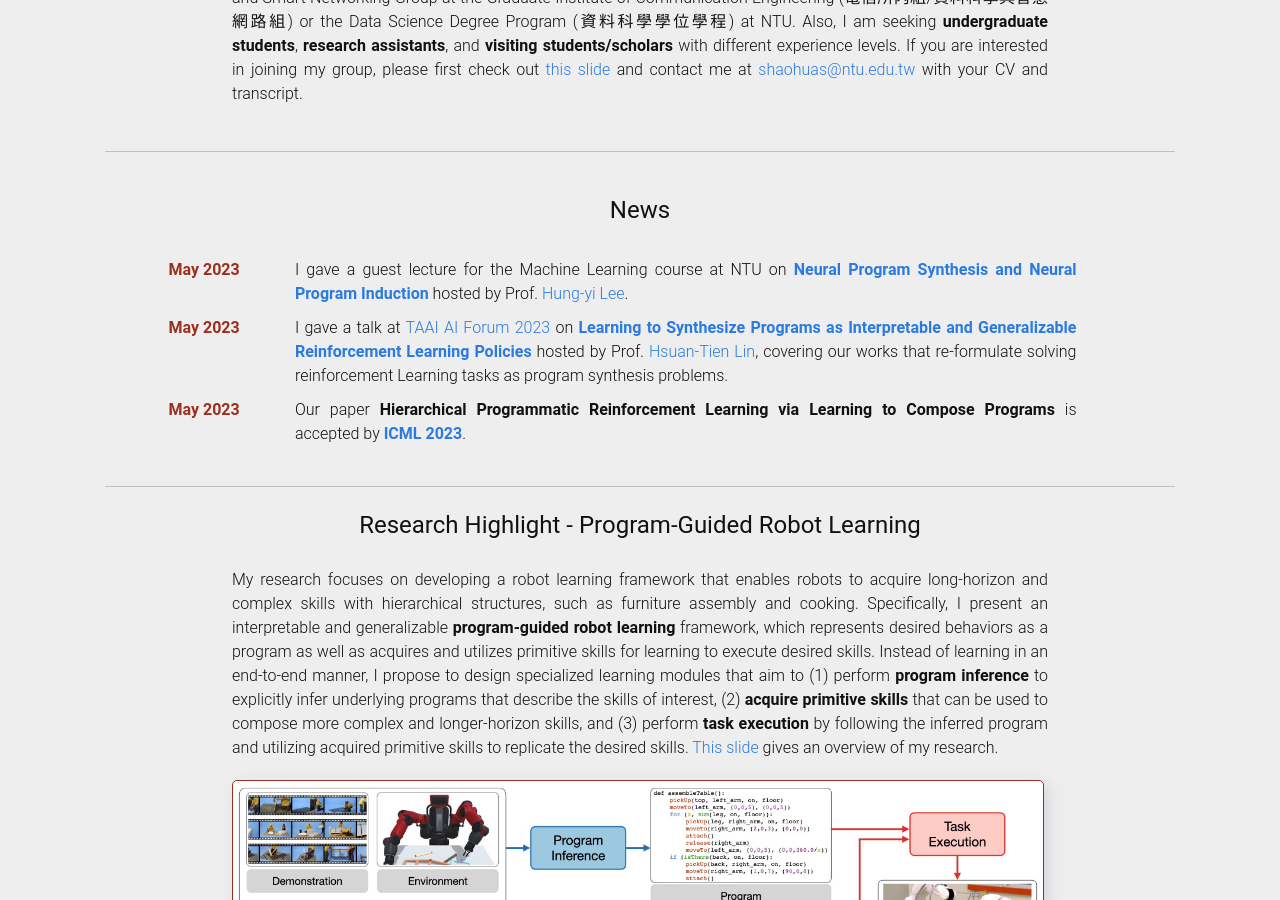
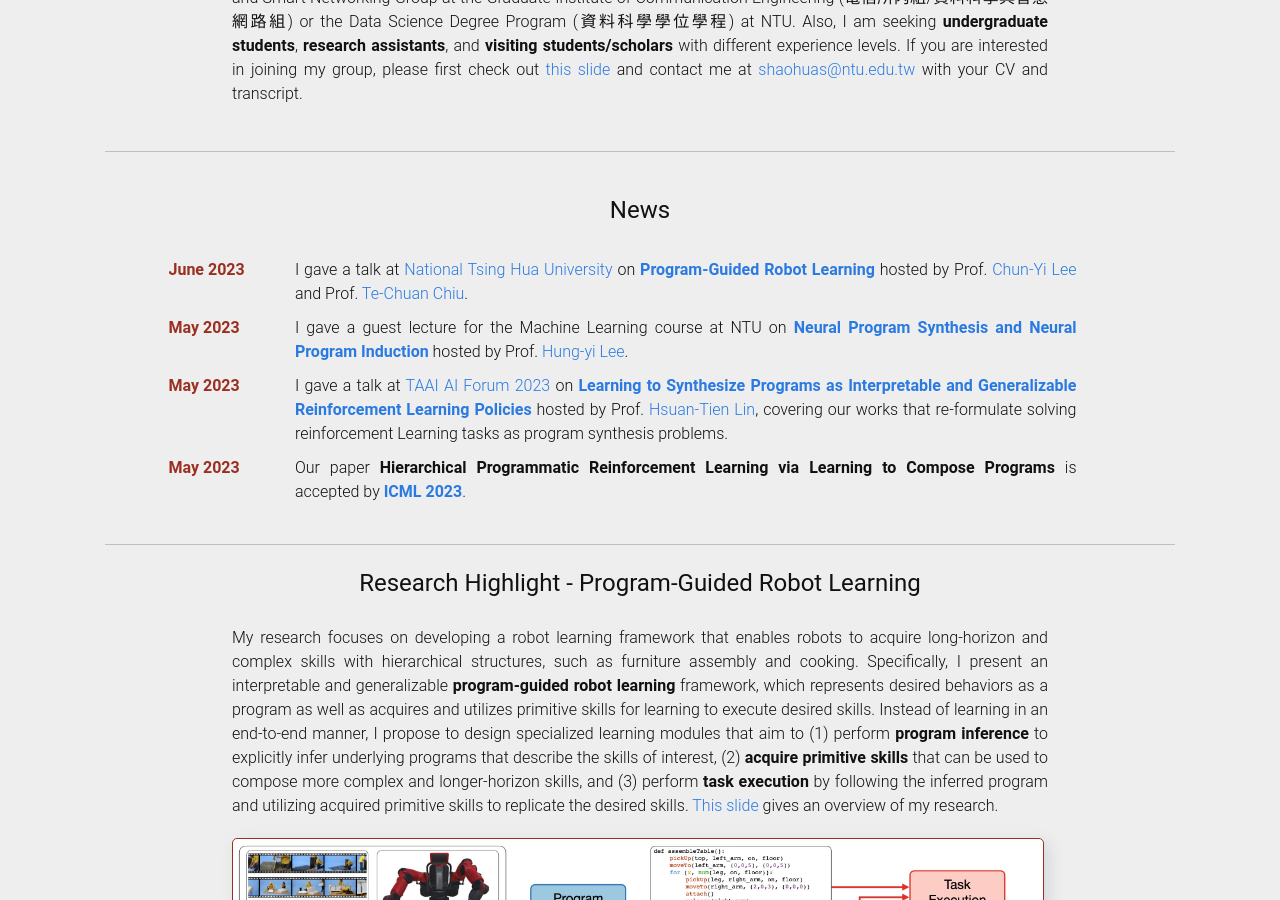
Before and after one commit to shaohua0116/shaohua0116.github.io, a Jekyll site: the page built from index.html, in a window 1280 px wide and 900 px high, scrolled down 562 px. Built offline with Jekyll 4.4.1, drawn with Linux system fonts in a browser that asks for light colours; some web fonts are replaced.

Commit message:
nthu talk

```diff
--- a/_data/news.yml
+++ b/_data/news.yml
@@ -1,3 +1,5 @@
+- news: "I gave a talk at <a href='https://nthu-en.site.nthu.edu.tw/'>National Tsing Hua University</a> on <b><a href='https://drive.google.com/file/d/1Jwh59RQwYUQo9NNSE12oxA-mtbKq-9QD/view?usp=share_link'>Program-Guided Robot Learning</a></b> hosted by Prof. <a href='https://elsalab.ai/about'>Chun-Yi Lee</a> and Prof. <a href='https://theochiu.wixsite.com/nthucs'>Te-Chuan Chiu</a>."
+  date: 'June 2023'
 - news: "I gave a guest lecture for the Machine Learning course at NTU on <b><a href='https://drive.google.com/file/d/1x6iLEBFH8G_rd1y1pFW8sc0nY6dhaog2/view?usp=share_link'>Neural Program Synthesis and Neural Program Induction</a></b> hosted by Prof. <a href='https://speech.ee.ntu.edu.tw/~hylee/index.php'>Hung-yi Lee</a>."
   date: 'May 2023'
 - news: "I gave a talk at <a href='https://aiforum2023.cs.nthu.edu.tw/'>TAAI AI Forum 2023</a> on <b><a href='https://drive.google.com/file/d/1nzDcQkG1VUb4Xt36eTdwxNFRgs9cyJhK/view?usp=share_link'>Learning to Synthesize Programs as Interpretable and Generalizable Reinforcement Learning Policies</a></b> hosted by Prof. <a href='https://www.csie.ntu.edu.tw/~htlin/'>Hsuan-Tien Lin</a>, covering our works that re-formulate solving reinforcement Learning tasks as program synthesis problems."
```
